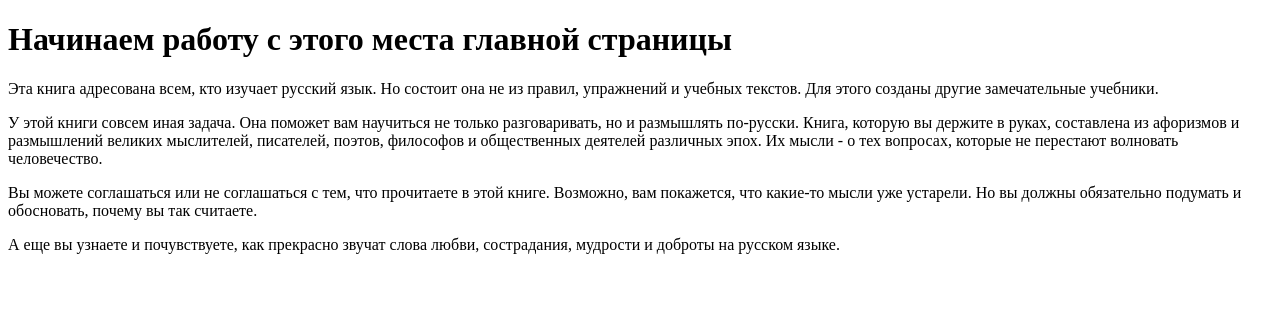
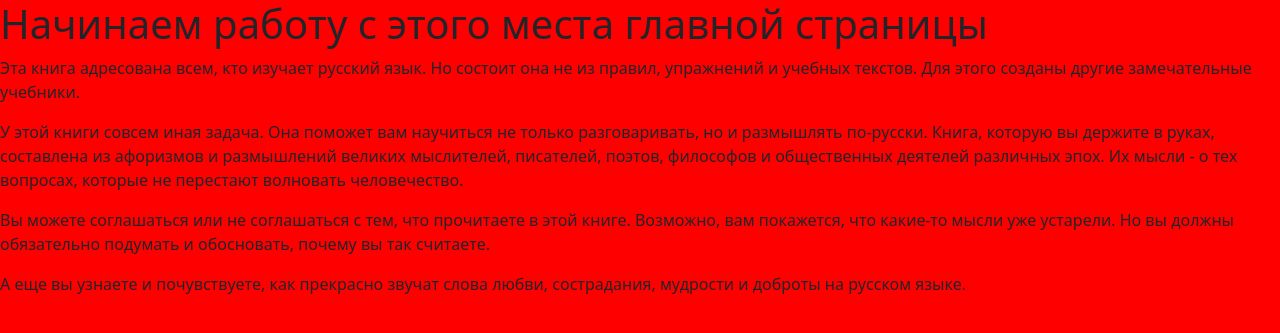
Before and after one commit to HDiman/aa_project_1, a Django app: page / in a window 1280 px wide. Shown: the top 333 px of the page. Run offline with Django 4.2, Linux system fonts and the light colour scheme.

Commit message:
aa_project_1 ver 1.07 (Добавил static)

```diff
--- /dev/null
+++ b/my_project1/main/static/main/css/main.css
@@ -0,0 +1,3 @@
+body {
+    background: red;
+}
--- a/my_project1/main/templates/main/base.html
+++ b/my_project1/main/templates/main/base.html
@@ -1,7 +1,11 @@
+{% load static %}
+
 <!DOCTYPE html>
 <html lang="en">
 <head>
     <meta charset="UTF-8">
+    <link rel="stylesheet" href="https://cdn.jsdelivr.net/npm/bootstrap@5.2.3/dist/css/bootstrap.min.css" integrity="sha384-rbsA2VBKQhggwzxH7pPCaAqO46MgnOM80zW1RWuH61DGLwZJEdK2Kadq2F9CUG65" crossorigin="anonymous">
+    <link rel="stylesheet" href="{% static 'main/css/main.css' %}">
     <title>{% block title %} {% endblock %}</title>
 </head>
 <body>
--- a/my_project1/my_project1/settings.py
+++ b/my_project1/my_project1/settings.py
@@ -118,6 +118,11 @@
 
 STATIC_URL = 'static/'
 
+STATICFILES_DIRS = [
+    BASE_DIR / 'static',
+    'var/www/static',
+]
+
 # Default primary key field type
 # https://docs.djangoproject.com/en/4.2/ref/settings/#default-auto-field
 
```
